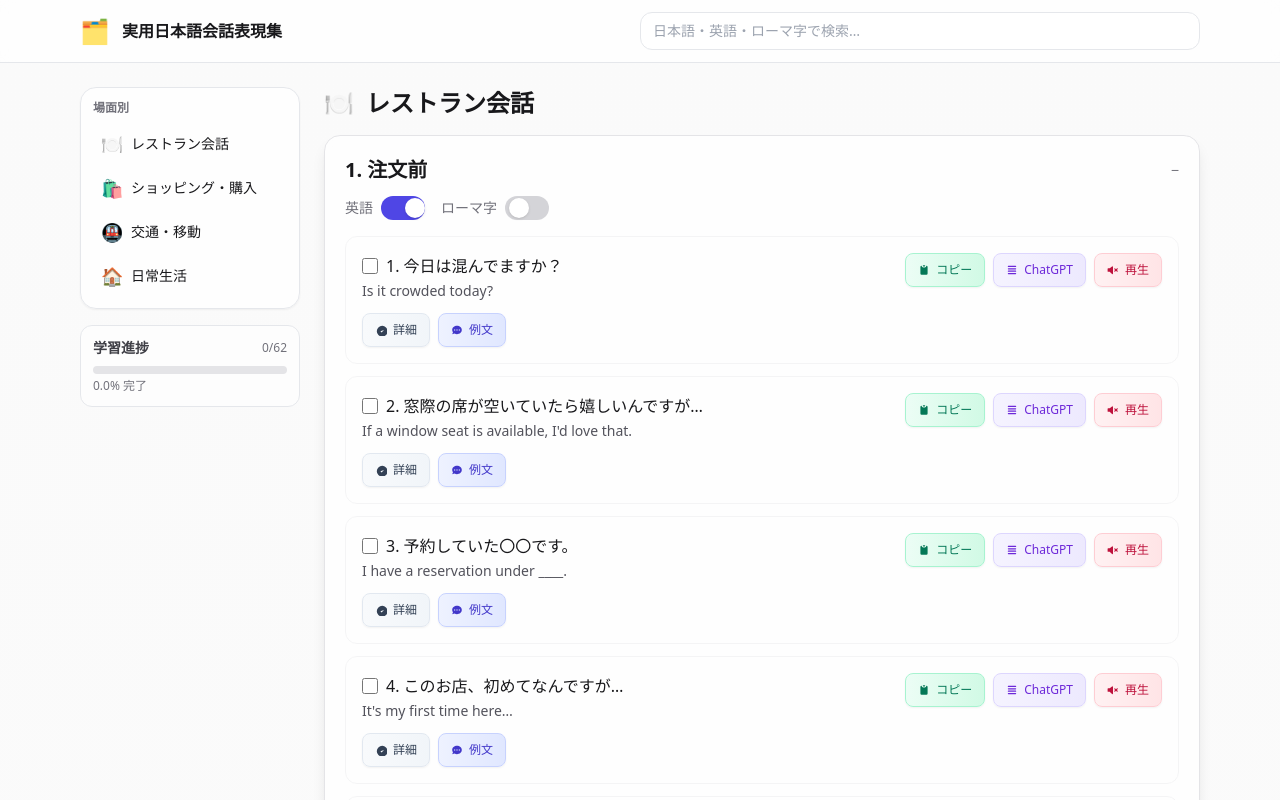
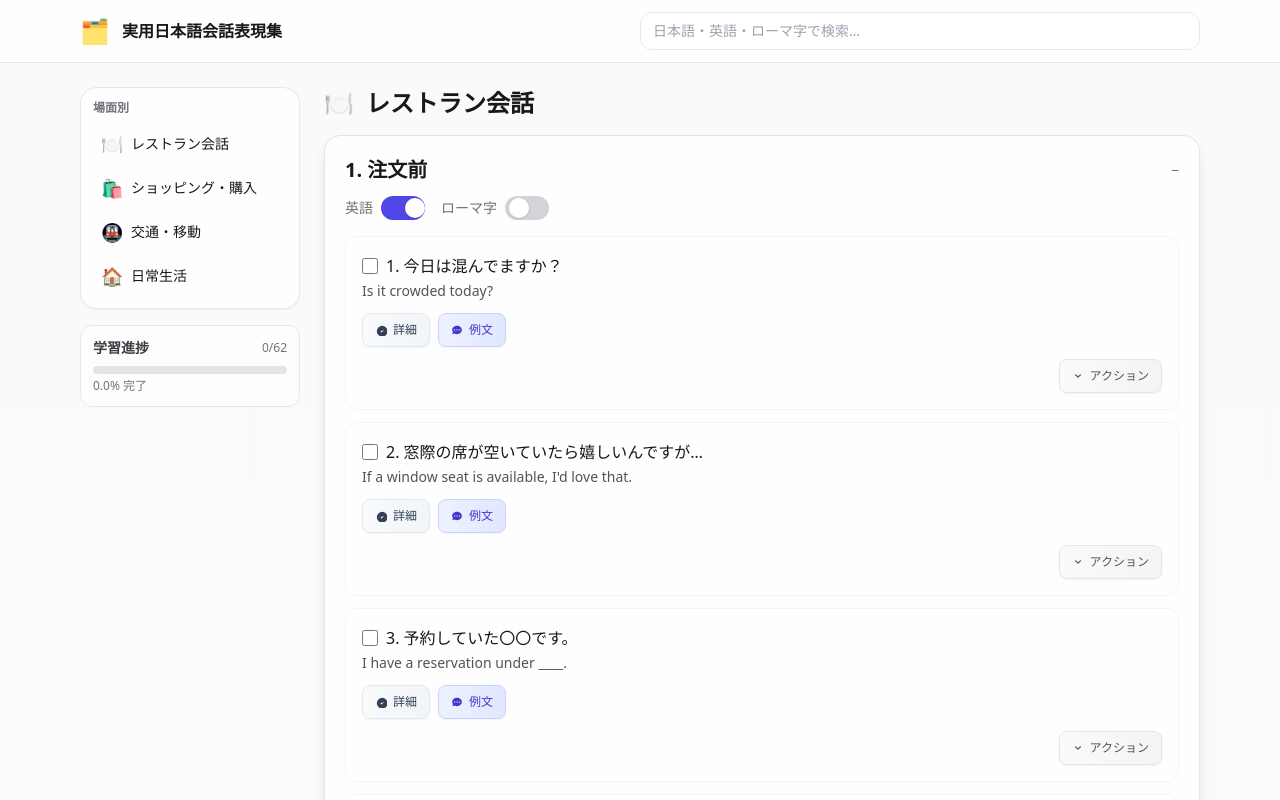
Before and after one commit to ecg-english/JCG-material-1, a React (Vite) app: page / in a window 1280 px wide. Shown: the top 800 px of the page. Built offline with nearby package versions, Linux system fonts and the light colour scheme.

Commit message:
アクションボタンをトグル形式に変更 - ガヤガヤした印象を解消し、必要な時だけボタンを表示 - シンプルで洗練されたUIに改善

```diff
--- a/src/components/PhrasebookPage.jsx
+++ b/src/components/PhrasebookPage.jsx
@@ -436,6 +436,7 @@ function Section({ title, phrases }) {
   const [showRo, setShowRo] = useLocal(`showRo`, false);
   const [copyState, setCopyState] = useState(null); // {i:number, ok:boolean}
   const [learnedPhrases, setLearnedPhrases] = useLocal(`learnedPhrases`, {});
+  const [expandedActions, setExpandedActions] = useState({}); // アクションボタンの展開状態
 
   const onCopy = async (text, i) => {
     const ok = await safeCopyText(text);
@@ -455,6 +456,13 @@ function Section({ title, phrases }) {
 
   const toggleLearned = (phraseId) => {
     setLearnedPhrases(prev => ({
+      ...prev,
+      [phraseId]: !prev[phraseId]
+    }));
+  };
+
+  const toggleActions = (phraseId) => {
+    setExpandedActions(prev => ({
       ...prev,
       [phraseId]: !prev[phraseId]
     }));
@@ -488,7 +496,8 @@ function Section({ title, phrases }) {
                   ? 'border-green-200 bg-green-50/50 hover:border-green-300'
                   : 'border-zinc-100 hover:border-indigo-200 hover:bg-indigo-50/50'
               }`}>
-                <div className="flex flex-col sm:flex-row sm:items-start justify-between gap-3">
+                <div className="flex flex-col gap-3">
+                  <div className="flex items-start justify-between gap-3">
                     <div className="flex-1">
                       <div className="flex items-center gap-2">
                         <input
@@ -563,8 +572,24 @@ function Section({ title, phrases }) {
                         </div>
                       )}
                     </div>
+                  </div>
 
-                  <div className="flex flex-wrap items-center gap-2 shrink-0 opacity-100 transition-all duration-200 w-full sm:w-auto">
+                  {/* アクショントグルボタン */}
+                  <div className="flex justify-end">
+                    <button
+                      onClick={() => toggleActions(phraseId)}
+                      className="inline-flex items-center gap-1.5 text-xs bg-gradient-to-r from-zinc-50 to-zinc-100 text-zinc-600 px-3 py-2 rounded-lg border border-zinc-200 hover:from-zinc-100 hover:to-zinc-200 hover:border-zinc-300 transition-all duration-200 shadow-sm"
+                    >
+                      <svg className={`w-3 h-3 transition-transform duration-200 ${expandedActions[phraseId] ? 'rotate-180' : ''}`} fill="currentColor" viewBox="0 0 20 20">
+                        <path fillRule="evenodd" d="M5.293 7.293a1 1 0 011.414 0L10 10.586l3.293-3.293a1 1 0 111.414 1.414l-4 4a1 1 0 01-1.414 0l-4-4a1 1 0 010-1.414z" clipRule="evenodd"/>
+                      </svg>
+                      アクション
+                    </button>
+                  </div>
+
+                  {/* アクションボタン */}
+                  {expandedActions[phraseId] && (
+                    <div className="flex flex-wrap items-center gap-2 transition-all duration-200">
                       <button
                         className="inline-flex items-center gap-1.5 text-xs bg-gradient-to-r from-emerald-50 to-emerald-100 text-emerald-700 px-3 py-2 rounded-lg border border-emerald-200 hover:from-emerald-100 hover:to-emerald-200 hover:border-emerald-300 transition-all duration-200 shadow-sm"
                         onClick={() => onCopy(p.jp, i)}
@@ -597,6 +622,7 @@ function Section({ title, phrases }) {
                         再生
                       </button>
                     </div>
+                  )}
                 </div>
               </li>
             );
```
Lines whose indentation alone changed are shown as unchanged.
